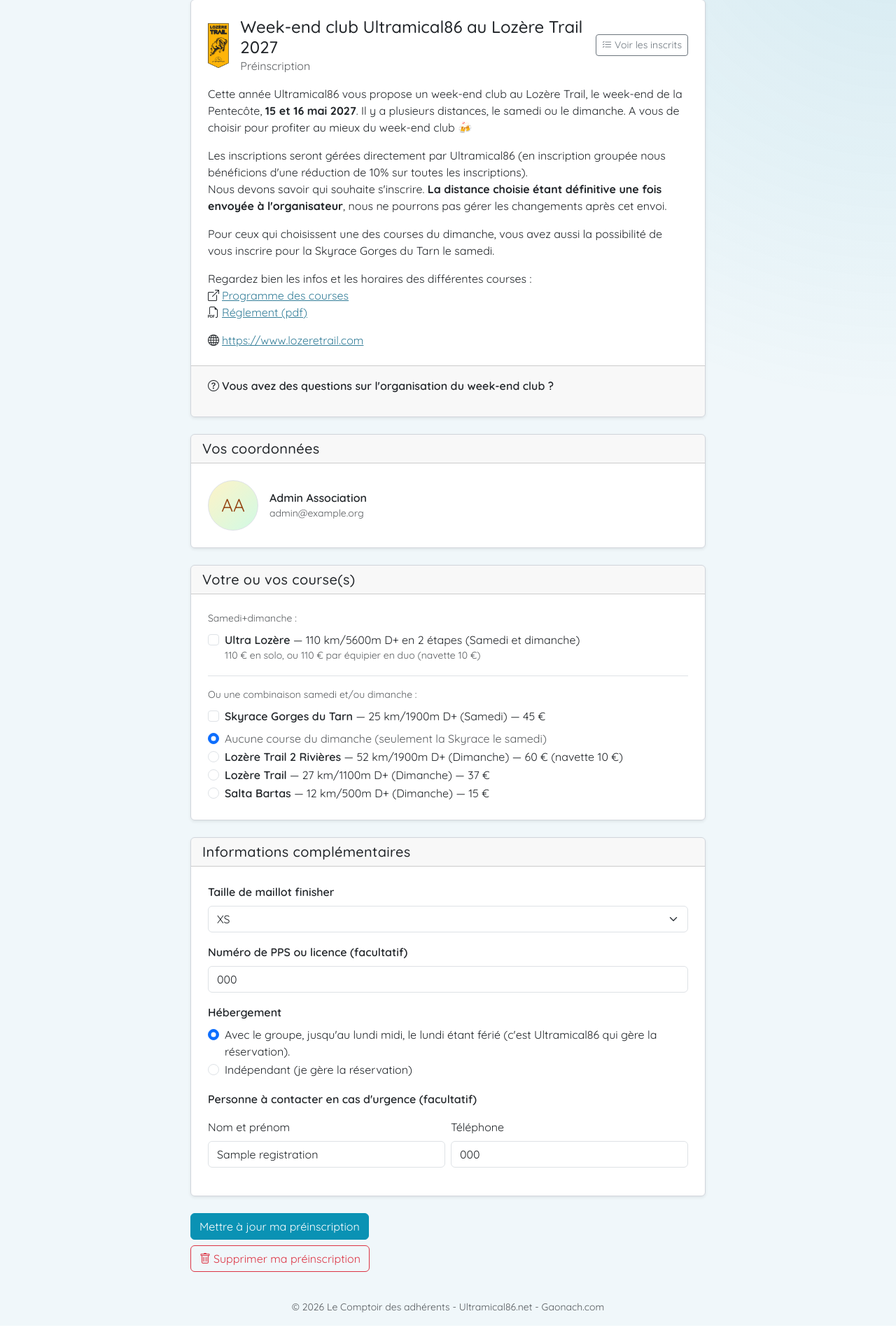
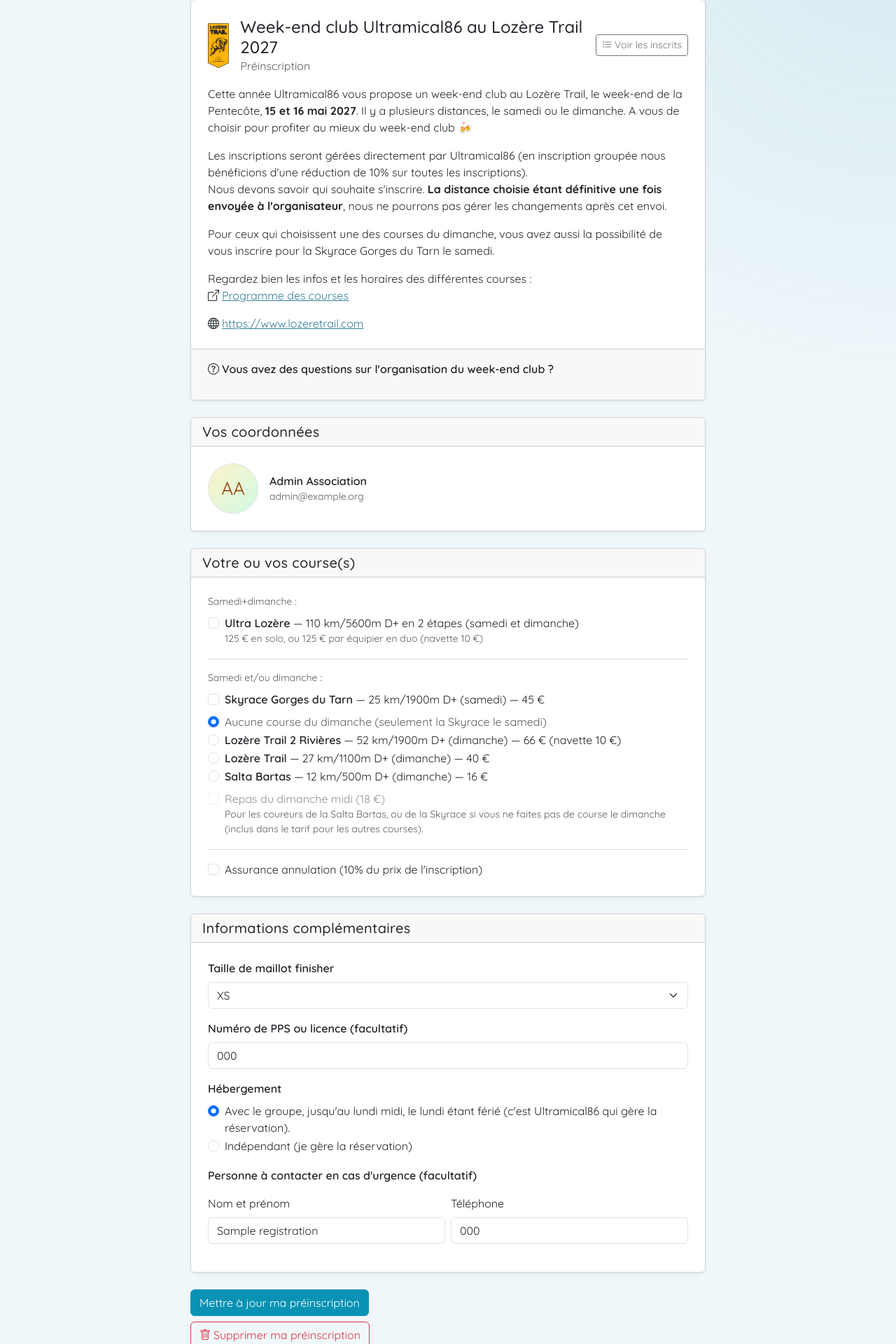
Before and after one commit to gaodotcom/comptoirua86, a PHP site: page /week-end-club-2027 in a window 1280 px wide. Shown: the part 177-2097 px from the top of the page at 70% size. Before the commit the page ends 2071 px from the top, so only its background shows below. Run offline with PHP 8.4, Linux system fonts and the light colour scheme; a user stored in the database is signed in; data comes from the database, SQL or seed files in the repository; both versions use the stored data as it was after the commit; tables that the repository leaves empty hold one stand-in row (values such as "Sample post"); some libraries are stand-ins or nearby versions.

Commit message:
correction tarif WE club

```diff
--- a/app/weekend_club_2027.php
+++ b/app/weekend_club_2027.php
@@ -24,35 +24,35 @@ function weekend_2027_courses(): array
 		'ultra' => [
 			'label' => 'Ultra Lozère',
 			'description' => '110 km/5600m D+ en 2 étapes',
-            'day' => 'Samedi et dimanche',
+			'day' => 'samedi et dimanche',
 			'group' => null,
-            'price' => '110 € en solo, ou 110 € par équipier en duo (navette 10 €)',
+			'price' => '125 € en solo, ou 125 € par équipier en duo (navette 10 €)',
 		],
 		'trail2r' => [
 			'label' => 'Lozère Trail 2 Rivières',
 			'description' => '52 km/1900m D+',
-            'day' => 'Dimanche',
+			'day' => 'dimanche',
 			'group' => 'sunday',
-            'price' => '60 € (navette 10 €)',
+			'price' => '66 € (navette 10 €)',
 		],
 		'trail27' => [
 			'label' => 'Lozère Trail',
 			'description' => '27 km/1100m D+',
-            'day' => 'Dimanche',
+			'day' => 'dimanche',
 			'group' => 'sunday',
-            'price' => '37 €',
+			'price' => '40 €',
 		],
 		'salta' => [
 			'label' => 'Salta Bartas',
 			'description' => '12 km/500m D+',
-            'day' => 'Dimanche',
+			'day' => 'dimanche',
 			'group' => 'sunday',
-            'price' => '15 €',
+			'price' => '16 €',
 		],
 		'skyrace' => [
 			'label' => 'Skyrace Gorges du Tarn',
 			'description' => '25 km/1900m D+',
-            'day' => 'Samedi',
+			'day' => 'samedi',
 			'group' => 'saturday',
 			'price' => '45 €',
 		],
@@ -150,6 +150,17 @@ function validate_weekend_2027_payload(array $payload, int $memberId): array
 
 	$bivouac = $hasUltra && !empty($payload['bivouac']) ? 1 : 0;
 
+	// Repas du dimanche midi : réservé aux coureurs du Salta Bartas (12 km,
+	// qui finissent tôt dans la journée), ou de la Skyrace (samedi) s'ils ne
+	// courent pas le dimanche. On ne fait pas confiance au client : si la
+	// combinaison de courses postée n'y est pas éligible, l'option est ignorée.
+	$sundayLunchEligible = in_array('salta', $selectedCourses, true)
+		|| (in_array('skyrace', $selectedCourses, true) && $sundayCourses === []);
+	$sundayLunch = $sundayLunchEligible && !empty($payload['sunday_lunch']) ? 1 : 0;
+
+	// Assurance annulation : proposée à tous, quelle que soit la course choisie.
+	$cancellationInsurance = !empty($payload['cancellation_insurance']) ? 1 : 0;
+
 	$shirtSize = trim((string) ($payload['shirt_size'] ?? ''));
 	if (!in_array($shirtSize, ['XS', 'S', 'M', 'L', 'XL', 'XXL'], true)) {
 		$errors[] = 'Merci de choisir une taille de maillot valide.';
@@ -172,6 +183,8 @@ function validate_weekend_2027_payload(array $payload, int $memberId): array
 		'team_mode' => $teamMode !== '' ? $teamMode : null,
 		'duo_partner_member_id' => $duoPartnerId > 0 ? $duoPartnerId : null,
 		'bivouac' => $bivouac,
+		'sunday_lunch' => $sundayLunch,
+		'cancellation_insurance' => $cancellationInsurance,
 		'shirt_size' => $shirtSize,
 		'emergency_contact_name' => $emergencyName,
 		'emergency_contact_phone' => $emergencyPhone,
@@ -213,17 +226,19 @@ function save_weekend_2027_registration(int $memberId, array $payload): void
 	try {
 		$stmt = $pdo->prepare(
 			'INSERT INTO weekend_2027_registrations
-                (member_id, team_mode, duo_partner_member_id, bivouac, shirt_size,
+                (member_id, team_mode, duo_partner_member_id, bivouac, sunday_lunch, cancellation_insurance, shirt_size,
                  emergency_contact_name, emergency_contact_phone,
                  accommodation, license_number)
              VALUES
-                (:member_id, :team_mode, :duo_partner_member_id, :bivouac, :shirt_size,
+                (:member_id, :team_mode, :duo_partner_member_id, :bivouac, :sunday_lunch, :cancellation_insurance, :shirt_size,
                  :emergency_contact_name, :emergency_contact_phone,
                  :accommodation, :license_number)
              ON DUPLICATE KEY UPDATE
                 team_mode = VALUES(team_mode),
                 duo_partner_member_id = VALUES(duo_partner_member_id),
                 bivouac = VALUES(bivouac),
+                sunday_lunch = VALUES(sunday_lunch),
+                cancellation_insurance = VALUES(cancellation_insurance),
                 shirt_size = VALUES(shirt_size),
                 emergency_contact_name = VALUES(emergency_contact_name),
                 emergency_contact_phone = VALUES(emergency_contact_phone),
@@ -236,6 +251,8 @@ function save_weekend_2027_registration(int $memberId, array $payload): void
 			'team_mode' => $data['team_mode'],
 			'duo_partner_member_id' => $data['duo_partner_member_id'],
 			'bivouac' => $data['bivouac'],
+			'sunday_lunch' => $data['sunday_lunch'],
+			'cancellation_insurance' => $data['cancellation_insurance'],
 			'shirt_size' => $data['shirt_size'],
 			'emergency_contact_name' => $data['emergency_contact_name'],
 			'emergency_contact_phone' => $data['emergency_contact_phone'],
@@ -327,6 +344,14 @@ function send_weekend_2027_registration_confirmation_email(int $memberId, array
 
 	if ($data['bivouac']) {
 		$summaryLines[] = ['label' => 'Bivouac', 'value' => 'Oui'];
+	}
+
+	if ($data['sunday_lunch']) {
+		$summaryLines[] = ['label' => 'Repas du dimanche midi', 'value' => 'Oui'];
+	}
+
+	if ($data['cancellation_insurance']) {
+		$summaryLines[] = ['label' => 'Assurance annulation', 'value' => 'Oui'];
 	}
 
 	$summaryLines[] = ['label' => 'Taille de maillot', 'value' => $data['shirt_size']];
@@ -577,7 +602,8 @@ function get_all_weekend_2027_registrations(): array
 		'SELECT r.*,
                 m.first_name AS member_first_name, m.last_name AS member_last_name,
                 m.phone AS member_phone, m.email AS member_email, m.photo_path AS member_photo_path,
-                m.gender AS member_gender,
+                m.gender AS member_gender, m.date_of_birth AS member_date_of_birth,
+                m.address AS member_address, m.postal_code AS member_postal_code, m.city AS member_city,
                 p.first_name AS duo_partner_first_name, p.last_name AS duo_partner_last_name
          FROM weekend_2027_registrations r
          INNER JOIN members m ON m.id = r.member_id
--- a/public/js/weekend-club-2027.js
+++ b/public/js/weekend-club-2027.js
@@ -12,6 +12,8 @@
     var otherInputs = otherCourses.querySelectorAll('input');
     var skyraceCheckbox = document.getElementById('course_skyrace');
     var sundayNoneRadio = document.getElementById('course_sunday_none');
+    var saltaRadio = document.getElementById('course_salta');
+    var sundayLunchCheckbox = document.getElementById('sunday_lunch');
     var duoRadio = document.getElementById('team_mode_duo');
     var soloRadio = document.getElementById('team_mode_solo');
     var duoPartnerField = document.getElementById('duoPartnerField');
@@ -24,10 +26,23 @@
         var isUltra = ultraCheckbox.checked;
         ultraOptions.style.display = isUltra ? '' : 'none';
         otherInputs.forEach(function (input) { input.disabled = isUltra; });
+        updateSundayLunchState();
     }
 
     function updateOtherCoursesState() {
         ultraCheckbox.disabled = isOtherCourseSelected();
+    }
+
+    // Repas du dimanche midi : réservé aux coureurs du Salta Bartas, ou de la
+    // Skyrace s'ils ne font pas de course le dimanche (cf. validation serveur
+    // dans validate_weekend_2027_payload()).
+    function updateSundayLunchState() {
+        var eligible = !ultraCheckbox.checked
+            && (saltaRadio.checked || (skyraceCheckbox.checked && sundayNoneRadio.checked));
+        sundayLunchCheckbox.disabled = !eligible;
+        if (!eligible) {
+            sundayLunchCheckbox.checked = false;
+        }
     }
 
     function updateDuoState() {
@@ -37,9 +52,15 @@
     ultraCheckbox.addEventListener('change', updateUltraState);
     duoRadio.addEventListener('change', updateDuoState);
     soloRadio.addEventListener('change', updateDuoState);
-    otherInputs.forEach(function (input) { input.addEventListener('change', updateOtherCoursesState); });
+    otherInputs.forEach(function (input) {
+        input.addEventListener('change', function () {
+            updateOtherCoursesState();
+            updateSundayLunchState();
+        });
+    });
 
     updateUltraState();
     updateOtherCoursesState();
+    updateSundayLunchState();
     updateDuoState();
 })();
--- a/templates/pages/weekend-2027/weekend-club-2027.twig
+++ b/templates/pages/weekend-2027/weekend-club-2027.twig
@@ -19,7 +19,7 @@
                 <p>Pour ceux qui choisissent une des courses du dimanche, vous avez aussi la possibilité de vous inscrire pour la Skyrace Gorges du Tarn le samedi.</p>
                 <p>Regardez bien les infos et les horaires des différentes courses :
                     <br /><i class="bi bi-box-arrow-up-right me-1"></i><a href="https://www.lozeretrail.com/epreuves/" target="_blank" rel="noopener">Programme des courses</a>
-                    <br /><i class="bi bi-filetype-pdf me-1"></i><a href="https://www.lozeretrail.com/app/download/7526291864/Loz%C3%A8re+Trail+2026+-+R%C3%A8glement.pdf?t=1779439435" target="_blank" rel="noopener">Réglement (pdf)</a>
+                   <!-- <br /><i class="bi bi-filetype-pdf me-1"></i><a href="https://www.lozeretrail.com/app/download/7526291864/Loz%C3%A8re+Trail+2026+-+R%C3%A8glement.pdf?t=1779439435" target="_blank" rel="noopener">Réglement (pdf)</a> -->
                 </p>
                 <p class="mb-0"><i class="bi bi-globe me-1"></i><a href="https://www.lozeretrail.com/" target="_blank" rel="noopener">https://www.lozeretrail.com</a></p>
             </div>
@@ -109,13 +109,14 @@
                                 </div>
                                 <div class="form-check">
                                     <input class="form-check-input" type="checkbox" name="bivouac" value="1" id="bivouac" {{ registration and registration.bivouac ? 'checked' : '' }}>
-                                    <label class="form-check-label" for="bivouac">Option bivouac le soir entre les 2 jours (40€ par personne)</label>
+                                    <label class="form-check-label" for="bivouac">Option bivouac le soir entre les 2 jours (45€ par personne).
+                                        <br />Mais c'est quand même plus sympa de venir passer la soirée avec Ultramical86 ☺️</label>
                                 </div>
                             </div>
                         </div>
 
-                        <div id="otherCourses">
-                            <p class="text-muted small mb-2">Ou une combinaison samedi et/ou dimanche :</p>
+                        <div id="otherCourses" class="pb-3 mb-3 border-bottom">
+                            <p class="text-muted small mb-2">Samedi et/ou dimanche :</p>
                             <div class="form-check mb-2">
                                 <input class="form-check-input" type="checkbox" name="courses[]" value="skyrace" id="course_skyrace" {{ registration and 'skyrace' in registration.courses ? 'checked' : '' }}>
                                 <label class="form-check-label" for="course_skyrace"><span class="fw-semibold">{{ courses.skyrace.label }}</span> — {{ courses.skyrace.description }} ({{ courses.skyrace.day }}) — {{ courses.skyrace.price }}</label>
@@ -136,8 +137,18 @@
                                 <input class="form-check-input" type="radio" name="courses[]" value="salta" id="course_salta" {{ sundaySelection == 'salta' ? 'checked' : '' }}>
                                 <label class="form-check-label" for="course_salta"><span class="fw-semibold">{{ courses.salta.label }}</span> — {{ courses.salta.description }} ({{ courses.salta.day }}) — {{ courses.salta.price }}</label>
                             </div>
+                            <div class="form-check mt-2">
+                                <input class="form-check-input" type="checkbox" name="sunday_lunch" value="1" id="sunday_lunch" {{ registration and registration.sunday_lunch ? 'checked' : '' }}>
+                                <label class="form-check-label" for="sunday_lunch">Repas du dimanche midi (18 €)</label>
+                                <div class="text-muted small">Pour les coureurs de la Salta Bartas, ou de la Skyrace si vous ne faites pas de course le dimanche (inclus dans le tarif pour les autres courses).</div>
+                            </div>
                         </div>
                         {% endif %}
+
+                        <div class="form-check">
+                            <input class="form-check-input" type="checkbox" name="cancellation_insurance" value="1" id="cancellation_insurance" {{ registration and registration.cancellation_insurance ? 'checked' : '' }}>
+                            <label class="form-check-label" for="cancellation_insurance">Assurance annulation (10% du prix de l'inscription)</label>
+                        </div>
                     </div>
                 </div>
 
```
Also changed, not shown: controllers/weekend-2027/weekend-club-2027-inscrits.php (+20 -3 lines), database/migrations/2026-10-01_weekend_2027_options.sql (added, +12 -0 lines), database/schema.sql (+8 -0 lines). Lines whose indentation alone changed are shown as unchanged.
